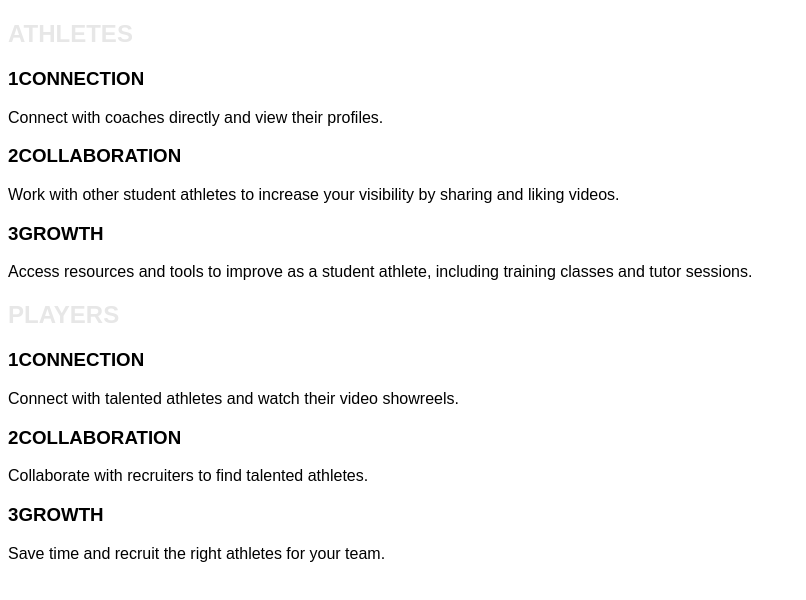
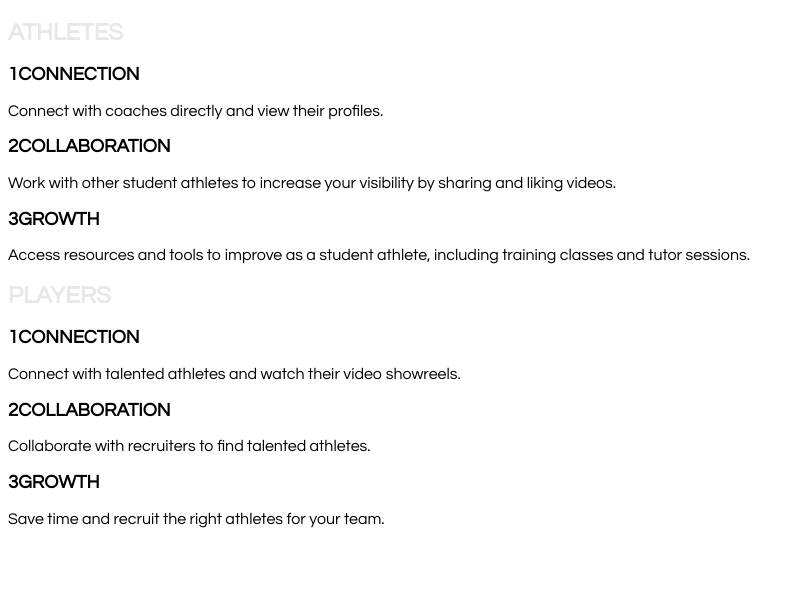
Before and after one commit to waramity/responsive-sport-web, a plain HTML site: page index.html in a window 1280 px wide. Shown: the whole page, without its empty margins (0-806 px from the left). Drawn offline with Linux system fonts and the light colour scheme.

Commit message:
add base css

```diff
--- a/script.js
+++ b/script.js
@@ -25,7 +25,7 @@ function createSections(data, containerSelector) {
 
     const header = document.createElement("h2");
     header.textContent = category;
-    header.classList.add("text-secondary");
+    header.classList.add("header");
     section.appendChild(header);
 
     let indexSubCategory = 1;
--- a/styles.css
+++ b/styles.css
@@ -1,12 +1,22 @@
+@import url("https://fonts.googleapis.com/css2?family=Questrial&display=swap");
+@import url('https://fonts.googleapis.com/css2?family=Roboto:wght@100;300&display=swap');
+
 :root {
-  --main-font: Arial, sans-serif;
-  --text-secondary-color: #e7e7e7 !important;
+  --main-font: "Questrial", "Roboto", sans-serif;
+  --header-color: #e7e7e7;
+  --header-font: "Questrial", sans-serif;
+  --section-color: #c2c2c2;
+  --section-font: "Roboto", sans-serif;
 }
 
 body {
   font-family: var(--main-font);
 }
 
-.text-secondary {
-    color: var(--text-secondary-color);
+.header {
+  color: var(--header-color);
 }
+
+.section {
+  color: var(--section-color);
+}
```
